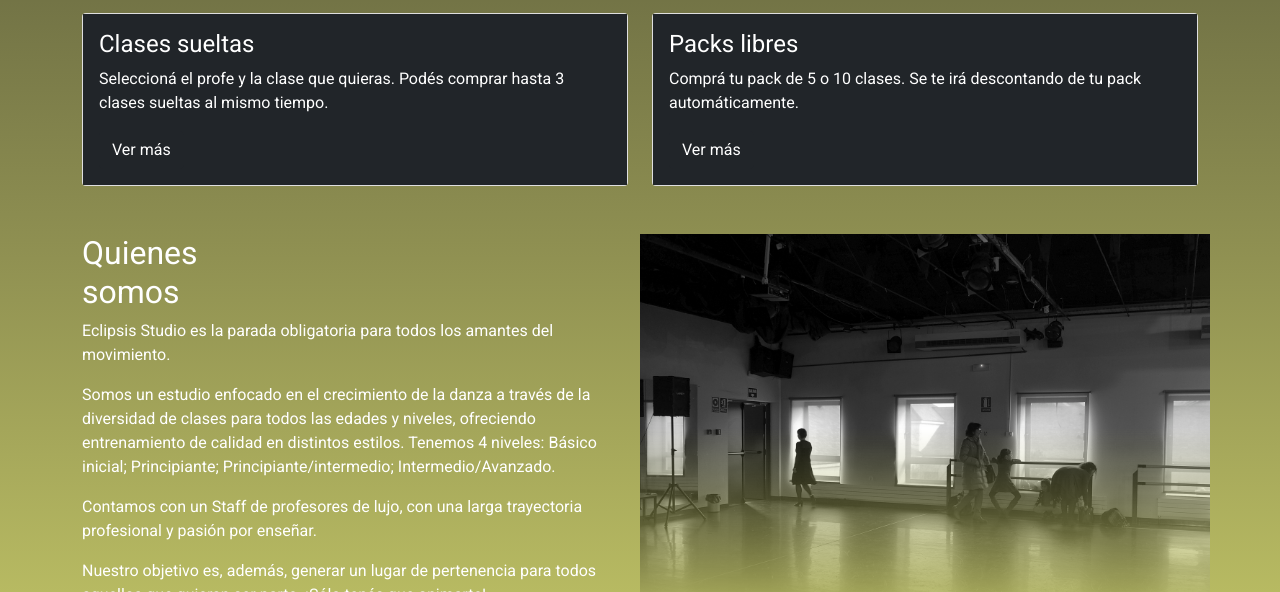
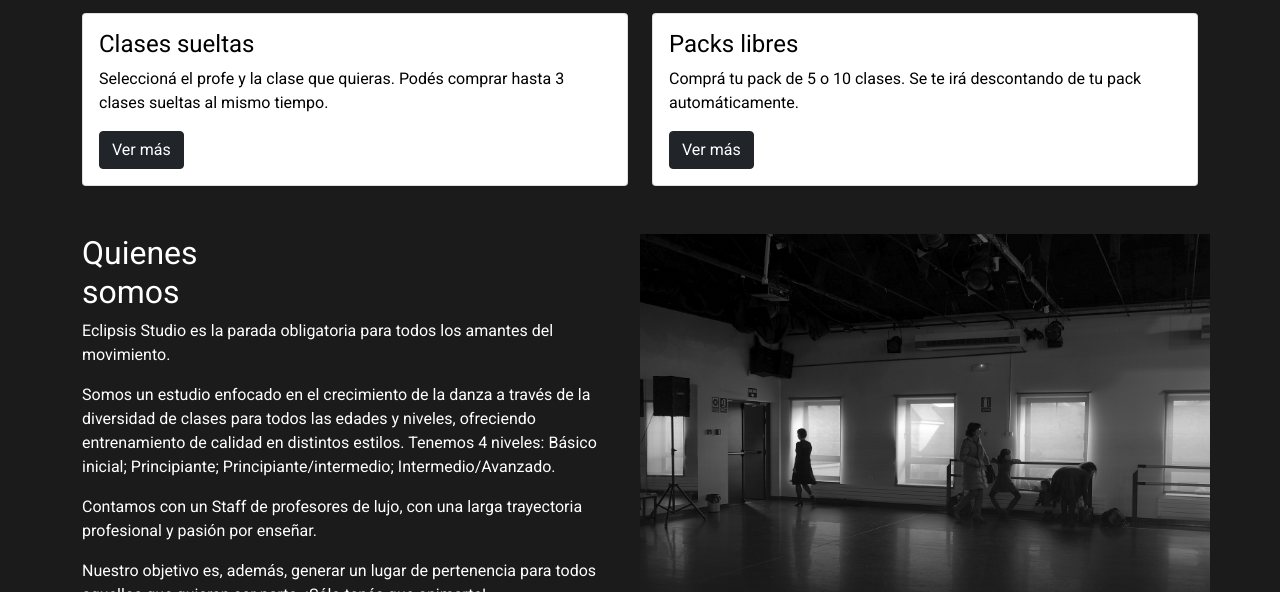
Before and after one commit to rrograu/PFGrau, a website: page index.html in a window 1280 px wide. Shown: the part 508-1100 px from the top of the page. Drawn offline with Linux system fonts and the light colour scheme.

Commit message:
proyecto final

```diff
--- a/index.html
+++ b/index.html
@@ -98,18 +98,18 @@
                 <div class="row">
                   <div class="col-sm-6">
                     <div class="card">
-                      <div class="card-body btn-dark">
-                        <h4 class="card-title">Clases sueltas</h4>
-                        <p class="card-text">Seleccioná el profe y la clase que quieras. Podés comprar hasta 3 clases sueltas al mismo tiempo.</p>
+                      <div class="card-body">
+                        <h4 class="card-title textoTarjetasIndex">Clases sueltas</h4>
+                        <p class="card-text textoTarjetasIndex">Seleccioná el profe y la clase que quieras. Podés comprar hasta 3 clases sueltas al mismo tiempo.</p>
                         <a href="./pages/clases.html" class="btn btn-dark">Ver más</a>
                       </div>
                     </div>
                   </div>
                   <div class="col-sm-6">
                     <div class="card">
-                      <div class="card-body btn-dark">
-                        <h4 class="card-title">Packs libres</h4>
-                        <p class="card-text">Comprá tu pack de 5 o 10 clases. Se te irá descontando de tu pack automáticamente.</p>
+                      <div class="card-body">
+                        <h4 class="card-title textoTarjetasIndex"">Packs libres</h4>
+                        <p class="card-text textoTarjetasIndex">Comprá tu pack de 5 o 10 clases. Se te irá descontando de tu pack automáticamente.</p>
                         <a href="./pages/packs.html" class="btn btn-dark">Ver más</a>
                       </div>
                     </div>
--- a/scss/_main_index.scss
+++ b/scss/_main_index.scss
@@ -30,9 +30,15 @@
             transform: scale(1.1);
         }
     }
+
+    .textoTarjetasIndex{
+        color: black;
+    }
+
     .tarjetasClasesSueltas{
         justify-content: center;
         padding: $p-50px;
+        color: black;
         .btn-primary {
             color: #000000;
             background-color: $color-prinicpal;
@@ -49,6 +55,9 @@
         padding-bottom: 20px;
         padding-left: 15px;
         padding-right: 20px;
+        .textoPacks{
+            color: black;
+        }
     }
 
     @media (max-width: 768px) {
--- a/scss/_reset.scss
+++ b/scss/_reset.scss
@@ -5,6 +5,6 @@
 
 body{
     font-family: 'Roboto', sans-serif;
-    background-image: linear-gradient(to bottom, #3d3d2e, #656640, #909152, #bdc064, #edf076);
+    background-color: rgb(27, 27, 27);
     color: rgb(255, 255, 255);
 }
```
Also changed, not shown: pages/clases.html (+3 -3 lines), pages/packs.html (+2 -2 lines), css/estilos.css, 1 other file.
